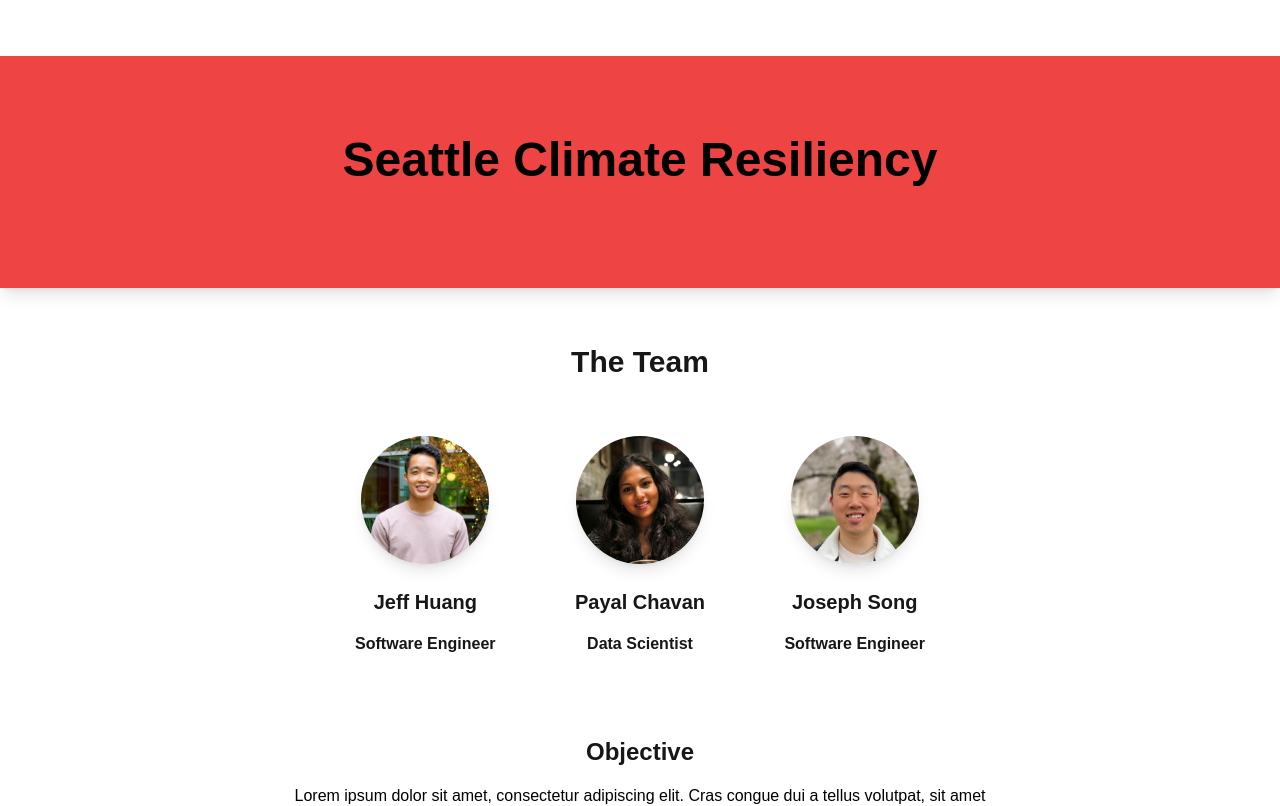
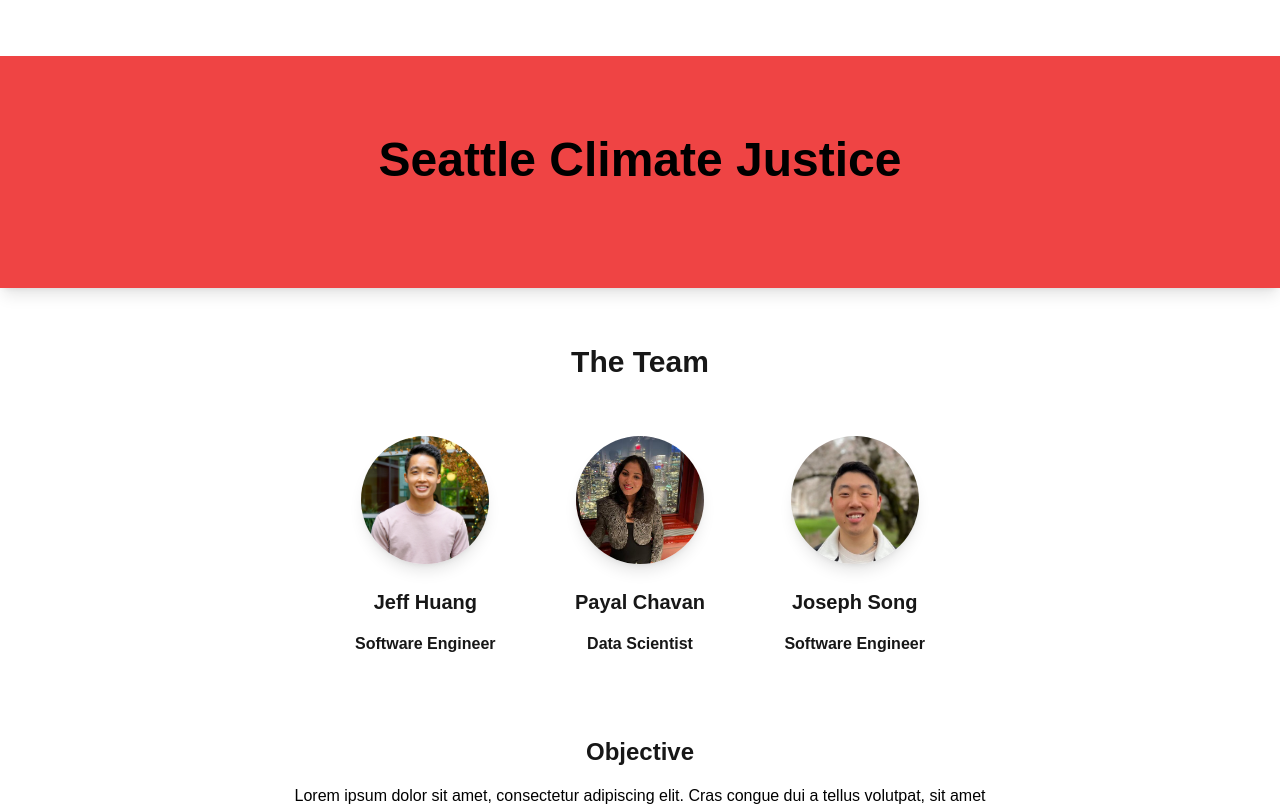
Before and after one commit to JosephMinSong/ClimateJustice, a Next.js app: page / in a window 1280 px wide. Shown: the top 806 px of the page. Built offline with nearby package versions, Linux system fonts and the light colour scheme; no server answers; what tw-elements would draw is missing.

Commit message:
Updated Payal's photo.

```diff
--- a/app/components/Jumbotron.tsx
+++ b/app/components/Jumbotron.tsx
@@ -70,7 +70,7 @@ export default function Jumbotron() {
       </nav>
 
       <div className="bg-red-500 px-6 py-20 text-center shadow-lg text-black">
-        <h1 className="mb-6 text-5xl font-bold">Seattle Climate Resiliency</h1>
+        <h1 className="mb-6 text-5xl font-bold">Seattle Climate Justice</h1>
       </div>
     </header>
   );
```
Also changed, not shown: public/headshots/payal.jpg.
